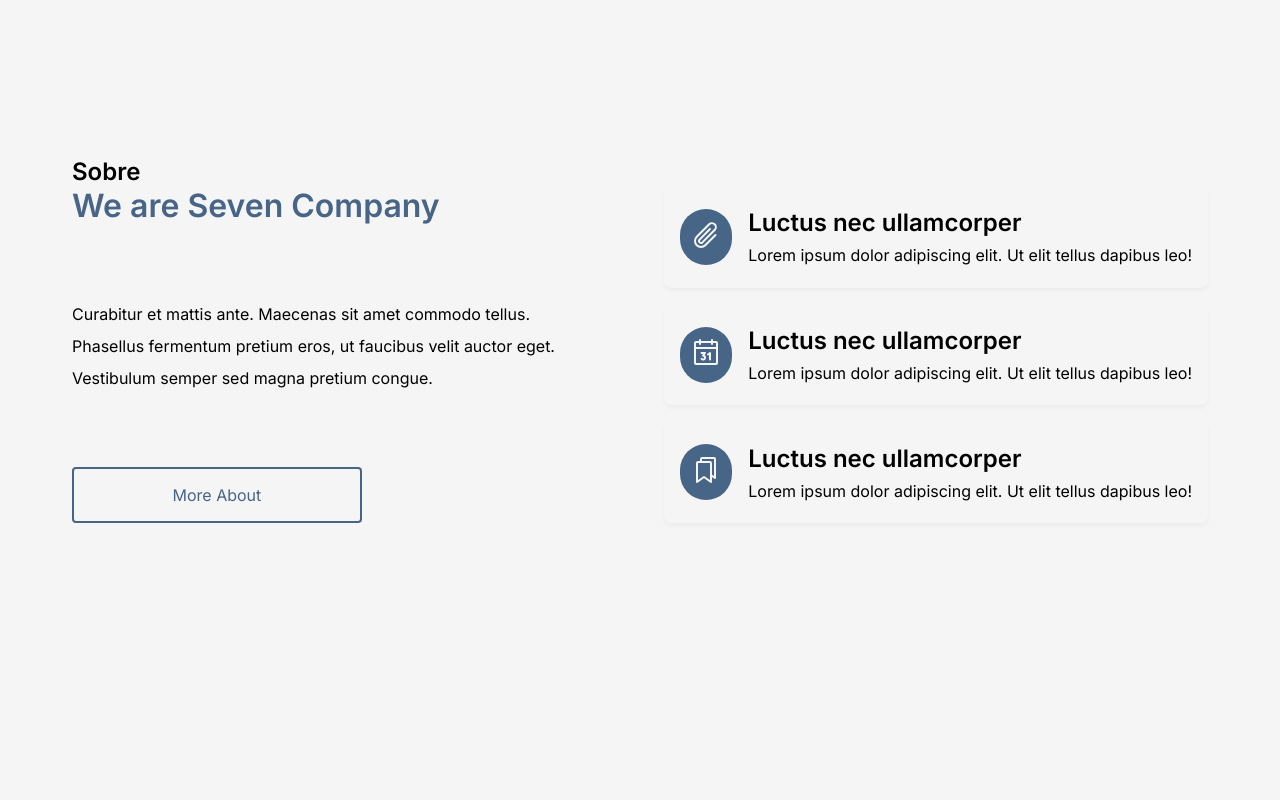
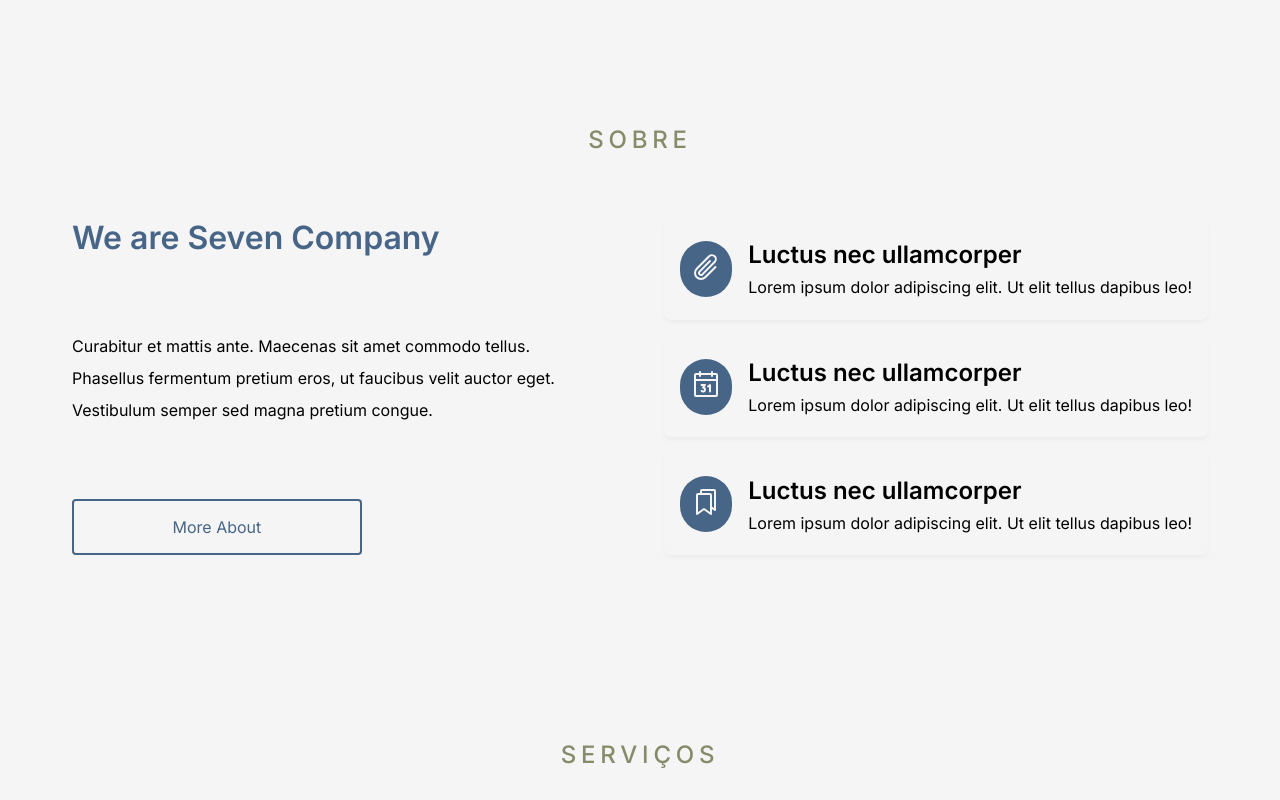
Before and after one commit to bduarte10/site-mutualiza, a Next.js app: page / in a window 1280 px wide. Shown: the part 860-1660 px from the top of the page. Built offline with nearby package versions, Linux system fonts and the light colour scheme.

Commit message:
hotfix: titulos

```diff
--- a/src/components/About/about.module.css
+++ b/src/components/About/about.module.css
@@ -8,6 +8,17 @@
 .content {
   display: flex;
   justify-content: space-between;
+}
+.content_title {
+  text-align: center;
+  margin-bottom: 4rem;
+}
+.content_title h2 {
+  font-size: 1.5rem;
+  color: var(--secondary);
+  text-transform: uppercase;
+  letter-spacing: 0.3rem;
+  font-weight: 500;
 }
 
 .content_item {
--- a/src/components/About/index.tsx
+++ b/src/components/About/index.tsx
@@ -6,7 +6,9 @@ export function About() {
   return (
     <section className={styles.section}>
       <div className='container'>
-        <h1>Sobre</h1>
+        <div className={styles.content_title}>
+          <h2>Sobre</h2>
+        </div>
         <div className={styles.content}>
           <div className={styles.content_item}>
             <h2>We are Seven Company</h2>
--- a/src/components/Services/services.module.css
+++ b/src/components/Services/services.module.css
@@ -11,8 +11,14 @@
 }
 
 .content_title {
-  padding: 4rem;
-  font-size: 1.2rem;
+  margin-bottom: 4rem;
+}
+.content_title h2 {
+  font-size: 1.5rem;
+  color: var(--secondary);
+  text-transform: uppercase;
+  letter-spacing: 0.3rem;
+  font-weight: 500;
 }
 
 .content_items {
--- a/src/styles/globals.css
+++ b/src/styles/globals.css
@@ -1,11 +1,11 @@
 :root {
   --primary: #869d7a;
-  --secondary: #868C6A;
+  --secondary: #868c6a;
   --tertiary: #476587;
-  --quaternary:#A24900;
-  --quintuary: #394A5A;
+  --quaternary: #a24900;
+  --quintuary: #394a5a;
   --white: #f5f5f5;
-  --gray: #8B8B8B;
+  --gray: #8b8b8b;
   --black: #000000;
 }
 
```
